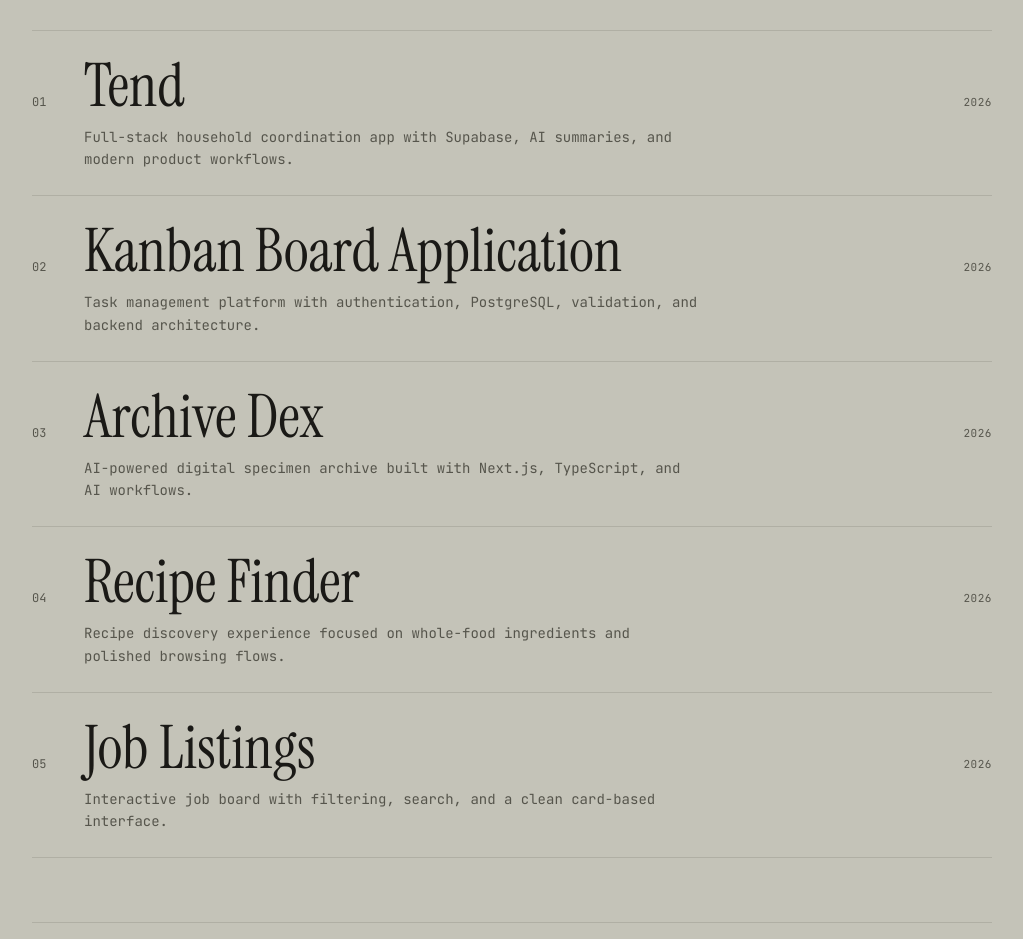
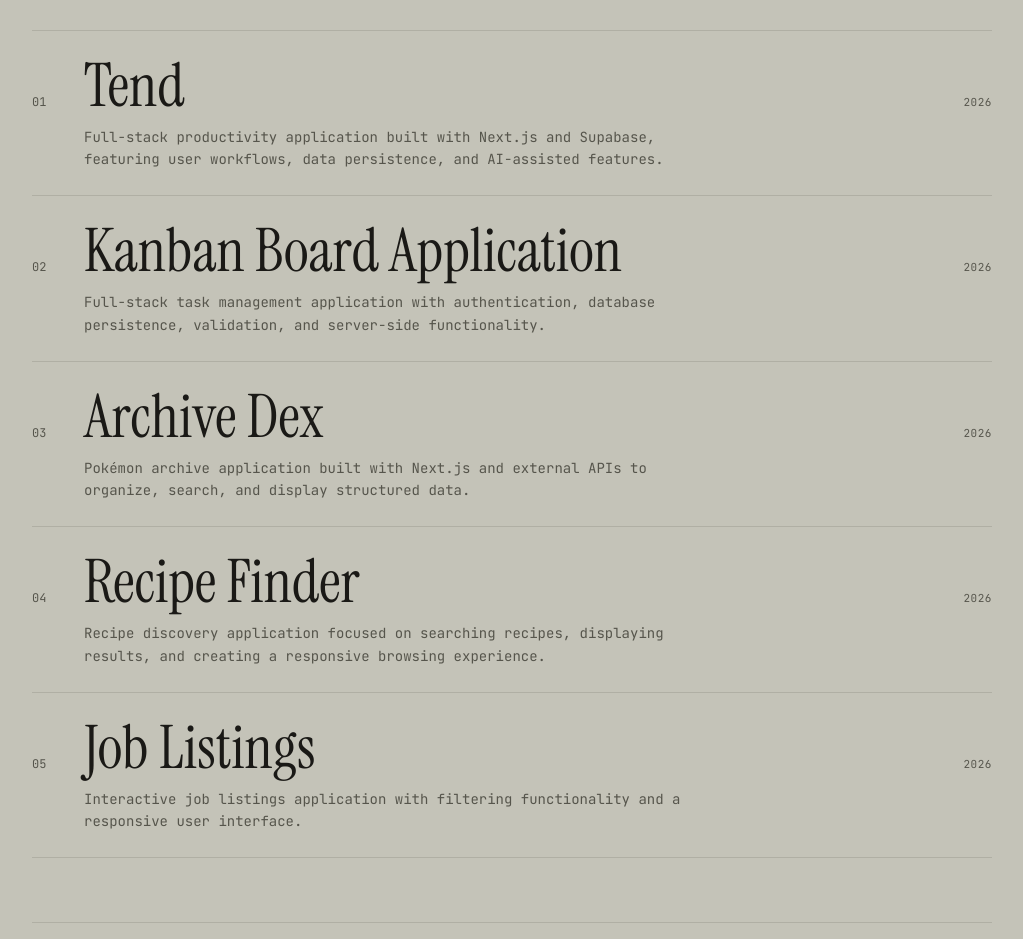
Before and after one commit to dev-rome/Dev-Rome-Portfolio, a Next.js app: page / in a window 1280 px wide. Shown: the part 1273-2212 px from the top of the page, without its empty margins (128-1151 px from the left). Built offline with nearby package versions, Linux system fonts and the light colour scheme.

Commit message:
feat: update project details

```diff
--- a/data/work.ts
+++ b/data/work.ts
@@ -16,7 +16,7 @@
     year: "2026",
     meta: "Next.js · TypeScript · Tailwind CSS · Supabase · Vercel AI SDK · Anthropic",
     description:
-      "Full-stack household coordination app with Supabase, AI summaries, and modern product workflows.",
+      "Full-stack productivity application built with Next.js and Supabase, featuring user workflows, data persistence, and AI-assisted features.",
     gradient: "linear-gradient(150deg,#c98a5a,#3a2418)",
     image: "/images/criblet.png",
     url: "https://tend-delta-eight.vercel.app/",
@@ -25,9 +25,9 @@
     idx: "02",
     name: "Kanban Board Application",
     year: "2026",
-    meta: "Next.js · TypeScript · PostgresSQL (Neon) · Tailwind CSS",
+    meta: "Next.js · TypeScript · PostgreSQL (Neon) · Tailwind CSS",
     description:
-      "Task management platform with authentication, PostgreSQL, validation, and backend architecture.",
+      "Full-stack task management application with authentication, database persistence, validation, and server-side functionality.",
     gradient: "linear-gradient(150deg,#7c3aed,#2563eb)",
     image: "/images/task-manager.png",
     url: "https://task-manager-five-khaki-48.vercel.app/",
@@ -36,9 +36,9 @@
     idx: "03",
     name: "Archive Dex",
     year: "2026",
-    meta: "Next.js · REST API · AI",
+    meta: "Next.js · TypeScript · REST API",
     description:
-      "AI-powered digital specimen archive built with Next.js, TypeScript, and AI workflows.",
+      "Pokémon archive application built with Next.js and external APIs to organize, search, and display structured data.",
     gradient: "linear-gradient(150deg,#3a4a5a,#15202b)",
     image: "/images/archive-dex.png",
     url: "https://archive-dex.vercel.app/",
@@ -47,20 +47,20 @@
     idx: "04",
     name: "Recipe Finder",
     year: "2026",
-    meta: "Landing page · whole-food recipes",
+    meta: "React · API Integration · Responsive UI",
     description:
-      "Recipe discovery experience focused on whole-food ingredients and polished browsing flows.",
+      "Recipe discovery application focused on searching recipes, displaying results, and creating a responsive browsing experience.",
     gradient: "linear-gradient(150deg,#2e5d4a,#15301f)",
     image: "/images/Recipe-Finder.png",
-    url: "https://fm-recipe-finder.vercel.app/ ",
+    url: "https://fm-recipe-finder.vercel.app/",
   },
   {
     idx: "05",
     name: "Job Listings",
     year: "2026",
-    meta: "React · filtering UI",
+    meta: "React · Filtering UI · Responsive Design",
     description:
-      "Interactive job board with filtering, search, and a clean card-based interface.",
+      "Interactive job listings application with filtering functionality and a responsive user interface.",
     gradient: "linear-gradient(150deg,#5ec4bd,#10403c)",
     image: "/images/Job-Listing.png",
     url: "https://euphonious-smakager-6b27d9.netlify.app/",
```
